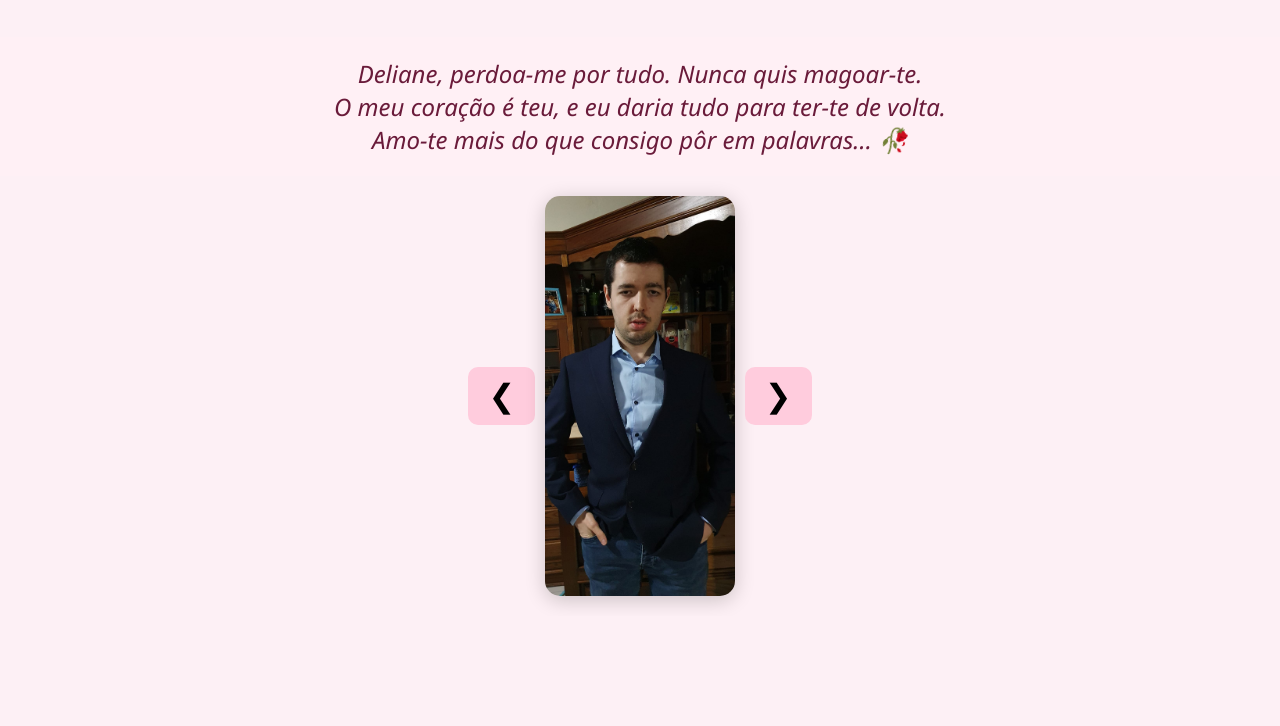
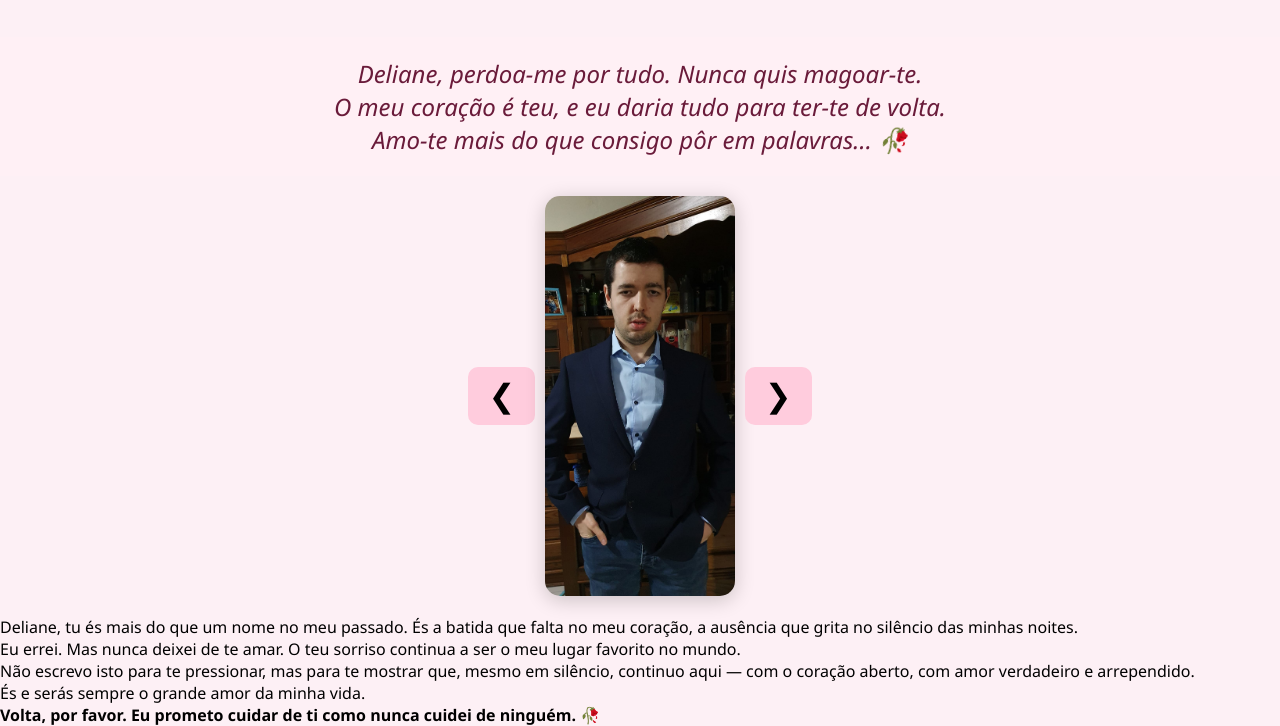
Before and after one commit to piupiurato/deliane, a plain HTML site: page index.html in a window 1280 px wide. Shown: the part 213-939 px from the top of the page. Before the commit the page ends 829 px from the top, so only its background shows below. Drawn offline with Linux system fonts and the light colour scheme.

Commit message:
Update index.html

```diff
--- a/index.html
+++ b/index.html
@@ -189,5 +189,13 @@
   });
 </script>
 
+<div class="prova-amor">
+  <p>Deliane, tu és mais do que um nome no meu passado. És a batida que falta no meu coração, a ausência que grita no silêncio das minhas noites.</p>
+  <p>Eu errei. Mas nunca deixei de te amar. O teu sorriso continua a ser o meu lugar favorito no mundo.</p>
+  <p>Não escrevo isto para te pressionar, mas para te mostrar que, mesmo em silêncio, continuo aqui — com o coração aberto, com amor verdadeiro e arrependido.</p>
+  <p>És e serás sempre o grande amor da minha vida.</p>
+  <p><strong>Volta, por favor. Eu prometo cuidar de ti como nunca cuidei de ninguém. 🥀</strong></p>
+</div>
+
 </body>
 </html>
```
